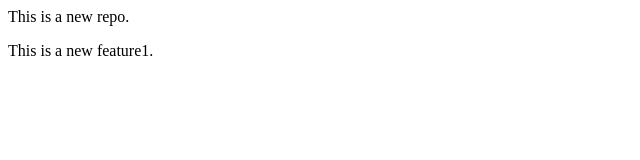
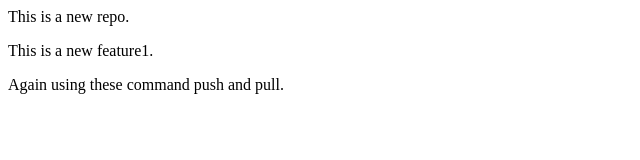
Before and after one commit to shaswatsingh72/localrepo, a plain HTML site: page index.html in a window 1280 px wide. Shown: the whole page, without its empty margins (0-640 px from the left). Drawn offline with Linux system fonts and the light colour scheme.

Commit message:
learning command

```diff
--- a/index.html
+++ b/index.html
@@ -2,3 +2,4 @@
     This is a new repo.
 </p>
 <p>This is a new feature1.</p>
+<p>Again using these command push and pull.</p>
```
